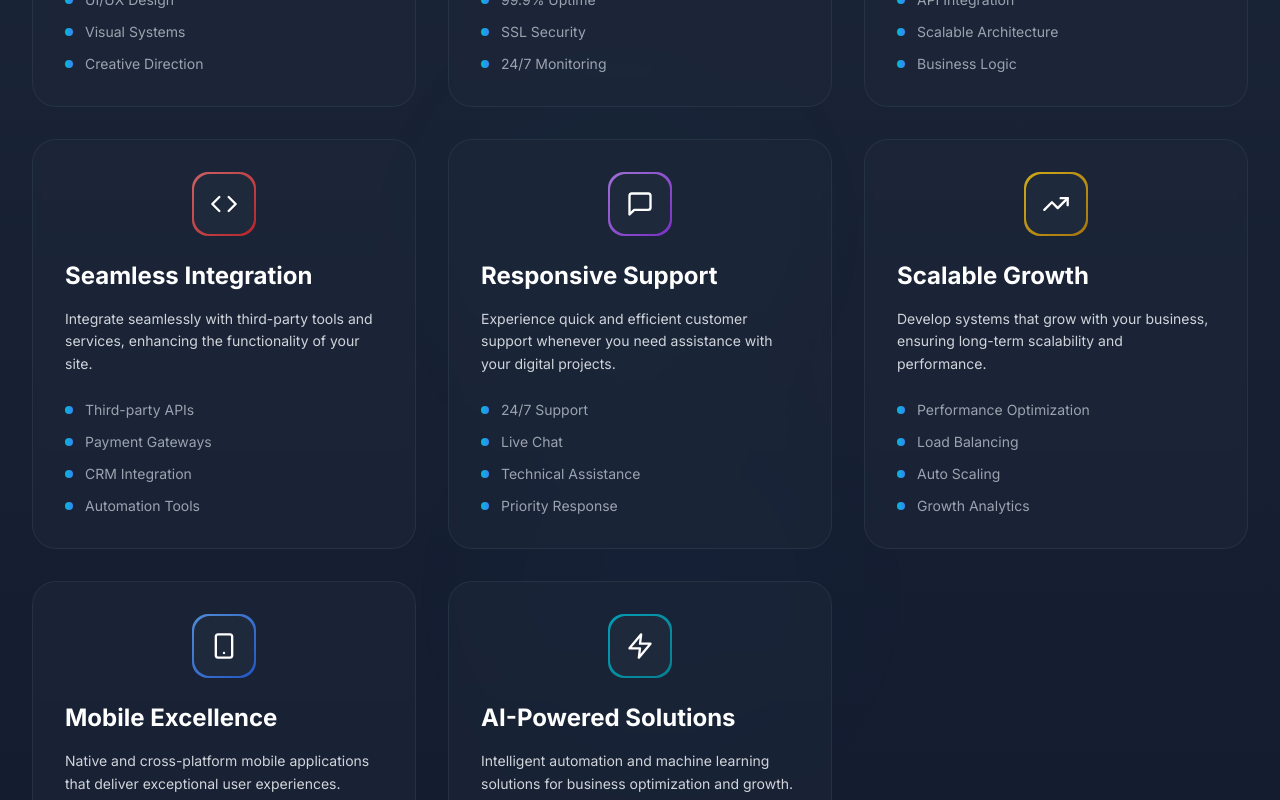
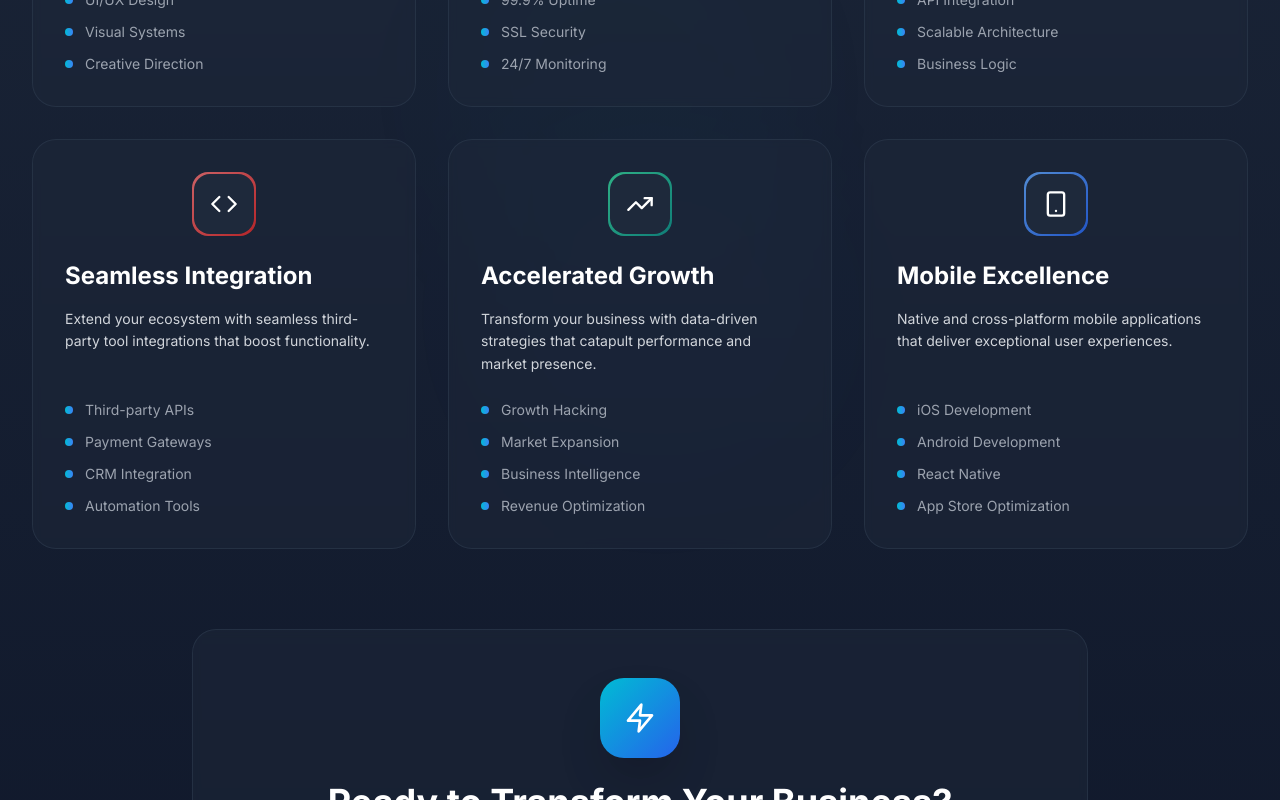
Before and after one commit to i-infrora/website-infrora, a React (Vite) app in the folder website/: page / in a window 1280 px wide. Shown: the part 2440-3240 px from the top of the page. Built offline with nearby package versions, Linux system fonts and the light colour scheme.

Commit message:
refactor: update Services component with new offerings and improved descriptions

```diff
--- a/website/src/components/Services.tsx
+++ b/website/src/components/Services.tsx
@@ -1,170 +1,5 @@
-// import React from 'react';
-// import { motion } from 'framer-motion';
-// import {
-//   Globe,
-//   Palette,
-//   Smartphone,
-//   Shield,
-//   Zap,
-//   Layers
-// } from 'lucide-react';
-
-// const Services: React.FC = () => {
-//   const services = [
-//     {
-//       icon: Globe,
-//       title: 'Custom Website Development',
-//       description: 'Tailored websites for personal brands, businesses, and products with modern technologies and best practices.',
-//       gradient: 'from-cyan-500 to-primary-600',
-//     },
-//     {
-//       icon: Palette,
-//       title: 'Innovative UI/UX Design',
-//       description: 'Clean, user-focused, mobile-first designs that create exceptional user experiences and drive engagement.',
-//       gradient: 'from-primary-600 to-purple-600',
-//     },
-//     {
-//       icon: Smartphone,
-//       title: 'Mobile App UI Prototypes',
-//       description: 'Professional prototypes for Android/iOS applications using industry-standard tools like Figma and React Native.',
-//       gradient: 'from-purple-600 to-pink-600',
-//     },
-//     {
-//       icon: Shield,
-//       title: 'Reliable Web Hosting Setup',
-//       description: 'Complete setup and guidance for affordable, scalable hosting solutions that grow with your business.',
-//       gradient: 'from-pink-600 to-red-600',
-//     },
-//     {
-//       icon: Zap,
-//       title: 'Responsive & Fast-Loading Sites',
-//       description: 'Performance-optimized builds that work flawlessly across all screen sizes and load lightning-fast.',
-//       gradient: 'from-red-600 to-orange-600',
-//     },
-//     {
-//       icon: Layers,
-//       title: 'Modular Web Components',
-//       description: 'Reusable design blocks and components that accelerate future development and maintain consistency.',
-//       gradient: 'from-orange-600 to-cyan-500',
-//     },
-//   ];
-
-//   const containerVariants = {
-//     hidden: { opacity: 0 },
-//     visible: {
-//       opacity: 1,
-//       transition: {
-//         staggerChildren: 0.2,
-//       },
-//     },
-//   };
-
-//   const itemVariants = {
-//     hidden: { opacity: 0, y: 50 },
-//     visible: {
-//       opacity: 1,
-//       y: 0,
-//       transition: { duration: 0.8 },
-//     },
-//   };
-
-//   return (
-//     <section id="services" className="py-20 bg-gradient-to-b from-dark-800 to-dark-900">
-//       <div className="max-w-7xl mx-auto px-4 sm:px-6 lg:px-8">
-//         <motion.div
-//           className="text-center mb-16"
-//           initial={{ opacity: 0, y: 30 }}
-//           whileInView={{ opacity: 1, y: 0 }}
-//           transition={{ duration: 0.8 }}
-//           viewport={{ once: true }}
-//         >
-//           <h2 className="text-4xl md:text-5xl font-bold text-white mb-4">
-//             Our <span className="text-cyan-400">Services</span>
-//           </h2>
-//           <p className="text-xl text-gray-300 max-w-3xl mx-auto">
-//             Comprehensive digital solutions designed to elevate your online presence
-//           </p>
-//         </motion.div>
-
-//         <motion.div
-//           className="grid md:grid-cols-2 lg:grid-cols-3 gap-8"
-//           variants={containerVariants}
-//           initial="hidden"
-//           whileInView="visible"
-//           viewport={{ once: true }}
-//         >
-//           {services.map((service, index) => {
-//             const IconComponent = service.icon;
-//             return (
-//               <motion.div
-//                 key={index}
-//                 className="group relative bg-gradient-to-br from-dark-800 to-dark-700 p-8 rounded-2xl shadow-xl border border-dark-600 hover:border-cyan-400/50 transition-all duration-500 overflow-hidden"
-//                 variants={itemVariants}
-//                 whileHover={{
-//                   scale: 1.05,
-//                   boxShadow: '0 20px 40px rgba(0, 188, 212, 0.2)',
-//                   y: -10
-//                 }}
-//               >
-//                 {/* Background Gradient Effect */}
-//                 <div className={`absolute inset-0 bg-gradient-to-br ${service.gradient} opacity-0 group-hover:opacity-10 transition-opacity duration-500`} />
-
-//                 {/* Icon */}
-//                 <motion.div
-//                   className={`inline-flex p-4 bg-gradient-to-r ${service.gradient} rounded-xl mb-6 shadow-lg`}
-//                   whileHover={{ rotate: 360 }}
-//                   transition={{ duration: 0.8 }}
-//                 >
-//                   <IconComponent className="w-8 h-8 text-white" />
-//                 </motion.div>
-
-//                 {/* Content */}
-//                 <h3 className="text-xl font-bold text-white mb-4 group-hover:text-cyan-400 transition-colors duration-300">
-//                   {service.title}
-//                 </h3>
-
-//                 <p className="text-gray-300 leading-relaxed group-hover:text-gray-200 transition-colors duration-300">
-//                   {service.description}
-//                 </p>
-
-//                 {/* Hover Effect Line */}
-//                 <motion.div
-//                   className={`absolute bottom-0 left-0 h-1 bg-gradient-to-r ${service.gradient} w-0 group-hover:w-full transition-all duration-500`}
-//                 />
-//               </motion.div>
-//             );
-//           })}
-//         </motion.div>
-
-//         {/* Call to Action */}
-//         <motion.div
-//           className="text-center mt-16"
-//           initial={{ opacity: 0, y: 30 }}
-//           whileInView={{ opacity: 1, y: 0 }}
-//           transition={{ duration: 0.8, delay: 0.4 }}
-//           viewport={{ once: true }}
-//         >
-//           <p className="text-lg text-gray-300 mb-8">
-//             Ready to transform your digital presence?
-//           </p>
-//           <motion.button
-//             onClick={() => document.getElementById('contact')?.scrollIntoView({ behavior: 'smooth' })}
-//             className="px-8 py-4 bg-gradient-to-r from-cyan-500 to-primary-600 text-white font-semibold rounded-lg shadow-lg hover:shadow-xl transition-all duration-300"
-//             whileHover={{ scale: 1.05, boxShadow: '0 0 30px rgba(0, 188, 212, 0.5)' }}
-//             whileTap={{ scale: 0.95 }}
-//           >
-//             Start Your Project
-//           </motion.button>
-//         </motion.div>
-//       </div>
-//     </section>
-//   );
-// };
-
-// export default Services;
-
 import React from 'react';
-import { Code, Smartphone, Cloud, Palette, Database, Shield, Zap, Globe, MessageSquare, Server, DollarSign, BarChart3, Headphones, TrendingUp } from 'lucide-react';
+import { Code, Smartphone, Cloud, Palette, Database, Shield, Zap, Globe, MessageSquare, Server, DollarSign, BarChart3, Headphones, TrendingUp, CreativeCommons } from 'lucide-react';
 
 const Services: React.FC = () => {
   const services = [
@@ -188,9 +23,9 @@ const Services: React.FC = () => {
     },
     {
       id: 3,
-      icon: DollarSign,
+      icon: Database,
       title: 'Custom Solutions',
-      description: 'Tailor-made web applications and solutions that cater to your specific business needs.',
+      description: 'Build tailored digital solutions that align with your business workflows and future goals.',
       features: ['Custom Development', 'API Integration', 'Scalable Architecture', 'Business Logic'],
       color: 'from-green-400 to-green-600',
       bgImage: 'https://images.pexels.com/photos/574071/pexels-photo-574071.jpeg?auto=compress&cs=tinysrgb&w=800'
@@ -199,31 +34,22 @@ const Services: React.FC = () => {
       id: 4,
       icon: Code,
       title: 'Seamless Integration',
-      description: 'Integrate seamlessly with third-party tools and services, enhancing the functionality of your site.',
+      description: 'Extend your ecosystem with seamless third-party tool integrations that boost functionality.',
       features: ['Third-party APIs', 'Payment Gateways', 'CRM Integration', 'Automation Tools'],
       color: 'from-red-400 to-red-600',
       bgImage: 'https://images.pexels.com/photos/270348/pexels-photo-270348.jpeg?auto=compress&cs=tinysrgb&w=800'
     },
     {
       id: 5,
-      icon: MessageSquare,
-      title: 'Responsive Support',
-      description: 'Experience quick and efficient customer support whenever you need assistance with your digital projects.',
-      features: ['24/7 Support', 'Live Chat', 'Technical Assistance', 'Priority Response'],
-      color: 'from-purple-400 to-purple-600',
-      bgImage: 'https://images.pexels.com/photos/7688336/pexels-photo-7688336.jpeg?auto=compress&cs=tinysrgb&w=800'
+      icon: TrendingUp,
+      title: 'Accelerated Growth',
+      description: 'Transform your business with data-driven strategies that catapult performance and market presence.',
+      features: ['Growth Hacking', 'Market Expansion', 'Business Intelligence', 'Revenue Optimization'],
+      color: 'from-emerald-400 to-teal-600',
+      bgImage: 'https://images.pexels.com/photos/6801648/pexels-photo-6801648.jpeg?auto=compress&cs=tinysrgb&w=800'
     },
     {
       id: 6,
-      icon: TrendingUp,
-      title: 'Scalable Growth',
-      description: 'Develop systems that grow with your business, ensuring long-term scalability and performance.',
-      features: ['Performance Optimization', 'Load Balancing', 'Auto Scaling', 'Growth Analytics'],
-      color: 'from-yellow-400 to-yellow-600',
-      bgImage: 'https://images.pexels.com/photos/590020/pexels-photo-590020.jpeg?auto=compress&cs=tinysrgb&w=800'
-    },
-    {
-      id: 7,
       icon: Smartphone,
       title: 'Mobile Excellence',
       description: 'Native and cross-platform mobile applications that deliver exceptional user experiences.',
@@ -231,15 +57,6 @@ const Services: React.FC = () => {
       color: 'from-blue-400 to-blue-600',
       bgImage: 'https://images.pexels.com/photos/607812/pexels-photo-607812.jpeg?auto=compress&cs=tinysrgb&w=800'
     },
-    {
-      id: 8,
-      icon: Zap,
-      title: 'AI-Powered Solutions',
-      description: 'Intelligent automation and machine learning solutions for business optimization and growth.',
-      features: ['Machine Learning', 'AI Automation', 'Predictive Analytics', 'Smart Algorithms'],
-      color: 'from-cyan-400 to-cyan-600',
-      bgImage: 'https://images.pexels.com/photos/8386440/pexels-photo-8386440.jpeg?auto=compress&cs=tinysrgb&w=800'
-    }
   ];
 
   return (
```
